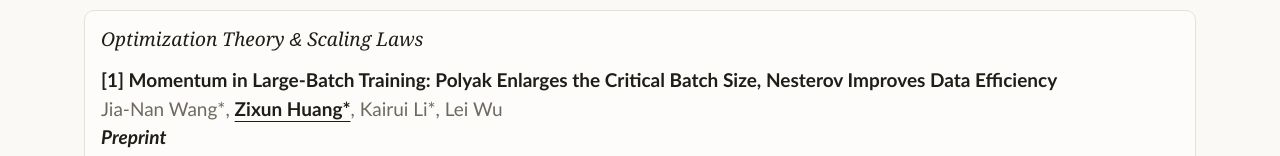
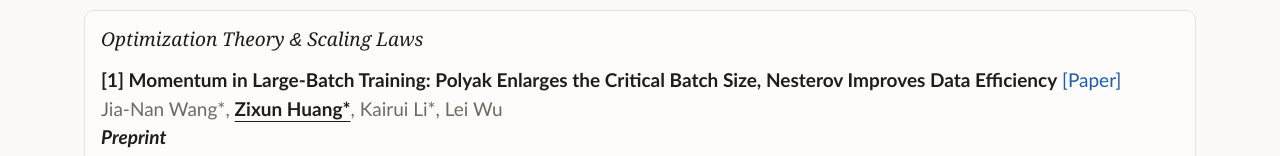
Before and after one commit to alexhuang13/alexhuang13.github.io, a plain HTML site: page index.html in a window 1280 px wide. Shown: the part 574-730 px from the top of the page. Drawn offline with Linux system fonts and the light colour scheme.

Commit message:
Add Momentum paper link to homepage and CV

```diff
--- a/index.html
+++ b/index.html
@@ -225,7 +225,7 @@
           <div class="topic-title">Optimization Theory <span class="amp">&amp;</span> Scaling Laws</div>
           <ul>
             <li>
-              <div class="title"><strong>[1] Momentum in Large-Batch Training: Polyak Enlarges the Critical Batch Size, Nesterov Improves Data Efficiency</strong></div>
+              <div class="title"><strong>[1] Momentum in Large-Batch Training: Polyak Enlarges the Critical Batch Size, Nesterov Improves Data Efficiency</strong> <a href="https://arxiv.org/pdf/2609.02728" target="_blank" rel="noreferrer">[Paper]</a></div>
               <div class="muted">Jia-Nan Wang*, <strong style="text-decoration: underline;">Zixun Huang*</strong>, Kairui Li*, Lei Wu</div>
               <div class="muted"><strong style="font-style: italic;">Preprint</strong></div>
             </li>
```
Also changed, not shown: 3 other files.
